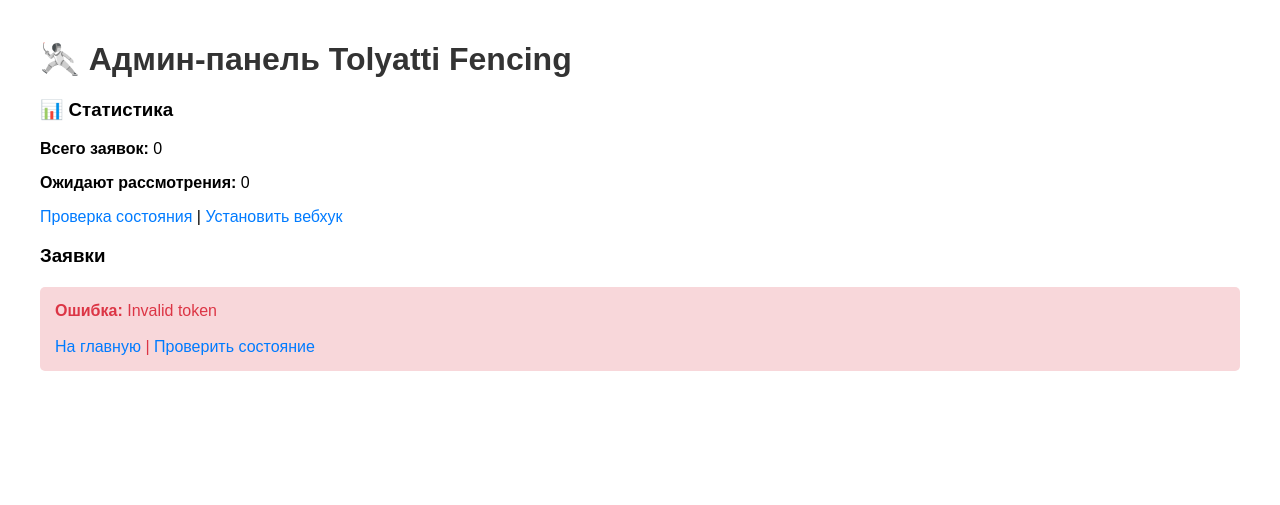
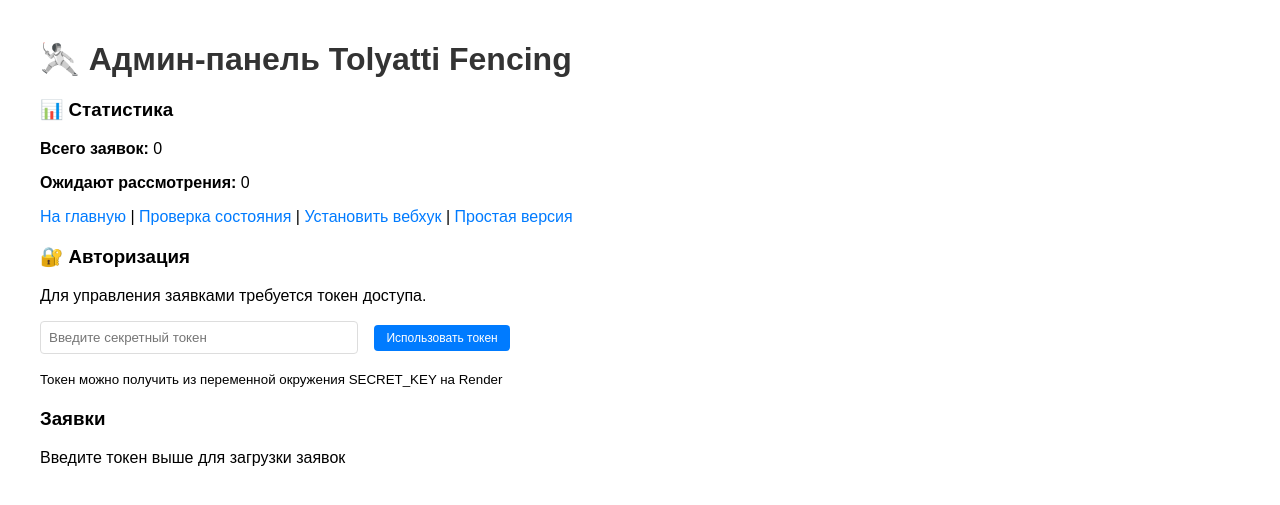
Before and after one commit to Agaphon1888/TolyattiFencingRegBot, a Flask app: page /admin in a window 1280 px wide. Shown: the top 505 px of the page. Run offline with Flask 3, Linux system fonts and the light colour scheme; parts of the project's set-up code (start-up, migrations or seed data) failed here and were passed over.

Commit message:
Update admin.html

```diff
--- a/templates/admin.html
+++ b/templates/admin.html
@@ -18,6 +18,27 @@
         a { color: #007bff; text-decoration: none; }
         a:hover { text-decoration: underline; }
         .error { color: #dc3545; background: #f8d7da; padding: 15px; border-radius: 5px; margin: 20px 0; }
+        .warning { color: #856404; background: #fff3cd; padding: 15px; border-radius: 5px; margin: 20px 0; }
+        .success { color: #155724; background: #d4edda; padding: 15px; border-radius: 5px; margin: 20px 0; }
+        .action-btn {
+            padding: 6px 12px;
+            margin: 2px;
+            border: none;
+            border-radius: 4px;
+            cursor: pointer;
+            font-size: 12px;
+        }
+        .btn-confirm { background: #28a745; color: white; }
+        .btn-reject { background: #dc3545; color: white; }
+        .btn-view { background: #007bff; color: white; }
+        .token-input {
+            width: 300px;
+            padding: 8px;
+            border: 1px solid #ddd;
+            border-radius: 4px;
+            margin-right: 10px;
+        }
+        .token-form { margin: 20px 0; }
     </style>
 </head>
 <body>
@@ -27,18 +48,50 @@
         <h3>📊 Статистика</h3>
         <p><strong>Всего заявок:</strong> <span id="total">0</span></p>
         <p><strong>Ожидают рассмотрения:</strong> <span id="pending">0</span></p>
-        <p><a href="/health">Проверка состояния</a> | <a href="/set_webhook">Установить вебхук</a></p>
+        <p>
+            <a href="/">На главную</a> |
+            <a href="/health">Проверка состояния</a> |
+            <a href="/set_webhook">Установить вебхук</a> |
+            <a href="/admin?simple=1">Простая версия</a>
+        </p>
+    </div>
+
+    <div class="token-form">
+        <h3>🔐 Авторизация</h3>
+        <p>Для управления заявками требуется токен доступа.</p>
+        <input type="text" id="token-input" class="token-input"
+               placeholder="Введите секретный токен"
+               value="{{ token if token else '' }}">
+        <button onclick="useToken()" class="action-btn btn-view">Использовать токен</button>
+        <p><small>Токен можно получить из переменной окружения SECRET_KEY на Render</small></p>
     </div>
 
     <h3>Заявки</h3>
     <div id="registrations">
-        <p>Загрузка...</p>
+        <p>Введите токен выше для загрузки заявок</p>
     </div>
 
     <script>
+        let currentToken = "{{ token if token else '' }}";
+
+        // Автоматически загружаем данные если токен уже есть
+        if (currentToken) {
+            loadData();
+        }
+
+        function useToken() {
+            const tokenInput = document.getElementById('token-input');
+            currentToken = tokenInput.value.trim();
+            if (currentToken) {
+                loadData();
+            } else {
+                alert('Введите токен для доступа к API');
+            }
+        }
+
         async function loadData() {
             try {
-                const response = await fetch('/api/registrations');
+                const response = await fetch('/api/registrations?token=' + encodeURIComponent(currentToken));
                 const data = await response.json();
 
                 if (data.error) {
@@ -46,8 +99,9 @@
                         `<div class="error">
                             <strong>Ошибка:</strong> ${data.error}
                             <br><br>
-                            <a href="/">На главную</a> |
-                            <a href="/health">Проверить состояние</a>
+                            <button onclick="showSimpleView()" class="action-btn btn-view">
+                                Показать простую версию без API
+                            </button>
                         </div>`;
                     return;
                 }
@@ -61,13 +115,19 @@
                 // Таблица
                 if (data.registrations.length === 0) {
                     document.getElementById('registrations').innerHTML =
-                        '<p>Нет заявок</p>';
+                        '<div class="warning">Нет заявок для отображения</div>';
                     return;
                 }
 
                 let html = `<table>
                     <tr>
-                        <th>ID</th><th>ФИО</th><th>Оружие</th><th>Статус</th><th>Дата</th>
+                        <th>ID</th>
+                        <th>ФИО</th>
+                        <th>Оружие</th>
+                        <th>Телефон</th>
+                        <th>Статус</th>
+                        <th>Дата</th>
+                        <th>Действия</th>
                     </tr>`;
 
                 data.registrations.forEach(reg => {
@@ -75,16 +135,34 @@
                     const statusText = reg.status === 'pending' ? '⏳ Ожидает' :
                                      reg.status === 'confirmed' ? '✅ Подтверждена' : '❌ Отклонена';
 
+                    const date = reg.created_at ? new Date(reg.created_at).toLocaleString('ru-RU') : 'Не указана';
+
                     html += `<tr>
                         <td>${reg.id}</td>
                         <td>${reg.full_name || 'Не указано'}</td>
                         <td>${reg.weapon_type || 'Не указано'}</td>
+                        <td>${reg.phone || 'Не указано'}</td>
                         <td><span class="badge ${statusClass}">${statusText}</span></td>
-                        <td>${new Date(reg.created_at).toLocaleString('ru-RU')}</td>
+                        <td>${date}</td>
+                        <td>
+                            ${reg.status === 'pending' ?
+                                `<button onclick="updateStatus(${reg.id}, 'confirm')" class="action-btn btn-confirm">✅ Подтвердить</button>
+                                 <button onclick="updateStatus(${reg.id}, 'reject')" class="action-btn btn-reject">❌ Отклонить</button>` :
+                                '<span>—</span>'
+                            }
+                        </td>
                     </tr>`;
                 });
 
                 html += '</table>';
+
+                // Добавляем информацию о токене
+                html += `<div class="success" style="margin-top: 20px;">
+                    <strong>✅ Успешно загружено!</strong>
+                    Используйте этот URL для прямого доступа:
+                    <a href="/admin?token=${currentToken}">/admin?token=${currentToken}</a>
+                </div>`;
+
                 document.getElementById('registrations').innerHTML = html;
 
             } catch (error) {
@@ -92,14 +170,52 @@
                     `<div class="error">
                         <strong>Ошибка загрузки:</strong> ${error.message}
                         <br><br>
-                        <a href="/">На главную</a> |
-                        <a href="/health">Проверить состояние</a>
+                        <button onclick="showSimpleView()" class="action-btn btn-view">
+                            Показать простую версию без API
+                        </button>
                     </div>`;
             }
         }
 
-        // Загружаем данные при открытии страницы
-        loadData();
+        async function updateStatus(registrationId, action) {
+            if (!confirm(`Вы уверены, что хотите ${action === 'confirm' ? 'подтвердить' : 'отклонить'} заявку #${registrationId}?`)) {
+                return;
+            }
+
+            try {
+                const endpoint = action === 'confirm' ? 'confirm' : 'reject';
+                const response = await fetch(`/api/registrations/${registrationId}/${endpoint}?token=${encodeURIComponent(currentToken)}`);
+                const data = await response.json();
+
+                if (data.success) {
+                    alert(`✅ Статус заявки #${registrationId} успешно обновлен!`);
+                    loadData(); // Перезагружаем данные
+                } else {
+                    alert(`❌ Ошибка: ${data.error || 'Неизвестная ошибка'}`);
+                }
+            } catch (error) {
+                alert(`❌ Ошибка: ${error.message}`);
+            }
+        }
+
+        function showSimpleView() {
+            window.location.href = '/admin?simple=1';
+        }
+
+        // Если в URL есть токен, используем его
+        const urlParams = new URLSearchParams(window.location.search);
+        const tokenFromUrl = urlParams.get('token');
+        const simpleMode = urlParams.get('simple');
+
+        if (tokenFromUrl) {
+            document.getElementById('token-input').value = tokenFromUrl;
+            currentToken = tokenFromUrl;
+            loadData();
+        }
+
+        if (simpleMode === '1') {
+            showSimpleView();
+        }
     </script>
 </body>
 </html>
```
